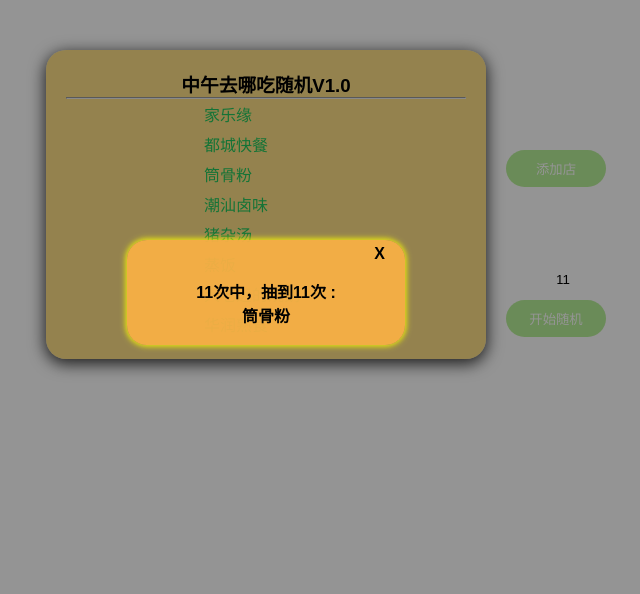
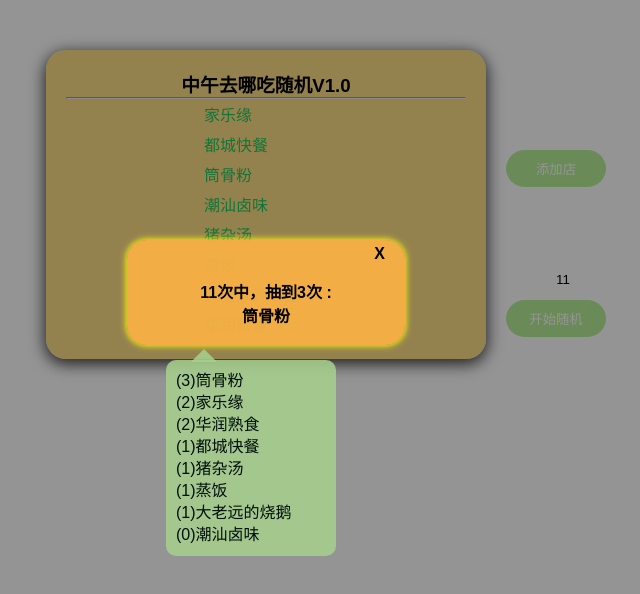
Before and after one commit to shellphon/shellphon.github.io, a plain HTML site: page eat.html in a window 1280 px wide. Both pictures are taken after a click on the button "开始随机". Shown: the whole page, without its empty margins (374-1014 px from the left). Drawn offline with Linux system fonts and the light colour scheme.

Commit message:
really final

```diff
--- a/eat.html
+++ b/eat.html
@@ -105,6 +105,30 @@
     position: relative;
     box-shadow: 0px 0px 5px 2px rgba(255, 255, 0, 0.72);
   }
+  #alertWrap div#sortList{
+    position: absolute;
+    top: 120px;
+    background-color: rgba(165, 207, 140, 0.88);
+    font-weight: normal;
+    width: 150px;
+    padding: 10px;
+    border-radius: 10px;
+    text-align: left;
+    line-height: 22px;
+    color: #020F0D;
+  }
+  #alertWrap div#sortList::after{
+    content: "";
+    display: block;
+    position: absolute;
+    top: -24px;
+    left: 25px;
+    width: 0px;
+    height: 0px;
+    border-width: 13px;
+    border-style: solid;
+    border-color: transparent transparent rgba(165, 207, 140, 0.88) transparent;
+  }
   #floater{
     float:left;
     height:30%;
@@ -159,6 +183,7 @@
       <div id="alertWrap">
         <div id="floater"></div>
         <div id="alertContent">
+          <div id="sortList"></div>
           <span id="alertResult">哈哈</span>
           <span id="close">X</span>
         </div>
@@ -172,6 +197,7 @@
       var votes = document.getElementById("votes");
       var voteDiv = document.getElementById("voteDiv");
       var inputContent = document.getElementById("inputContent");
+      var sortList = document.getElementById("sortList");
       resturantAll.addEventListener("click", function(e){
         if(e.target.nodeName=="LI"){
           e.target.contentEditable = true;
@@ -215,13 +241,18 @@
         domRests[domRests.length-1].focus();
       }
       function where2Eat(){
+        if(domRests[domRests.length-1].innerHTML==""){
+          alert("已增加店位，请输入店名");
+          domRests[domRests.length-1].focus();
+          return;
+        }
         resturants= [];
         for(var j=0; j<domRests.length; j++){//init from dom
           resturants.push({name:domRests[j].innerHTML,vote:0});
         }
         var randTime = parseInt(votes.value);
-        var randNum = Math.floor(Math.random()*10000);
         for(var i=0; i<randTime; i++){//rand vote
+          var randNum = Math.floor(Math.random()*10000);
           var temp = randNum%domRests.length;
           resturants[temp]["vote"]++;
          // console.log(resturants[temp]["name"]+" vote:"+resturants[temp]["vote"]);
@@ -231,6 +262,11 @@
         // console.log(resturants[0]["vote"]+"  "+resturants[0]["name"]);
         resturants.sort(sortBy("vote"));
         alertWrap.getElementsByTagName("span")[0].innerHTML=votes.value+"次中，抽到"+resturants[0]["vote"]+"次"+ " : <br/>"+resturants[0]["name"];
+        var list = "";
+        for(var k=0;k<resturants.length;k++){
+          list+="("+resturants[k]["vote"]+")"+resturants[k]["name"]+"<br />";
+        }
+        sortList.innerHTML = list;
         alertWrap.style.display = "";
         // console.log("----------end------------");
       }
```
